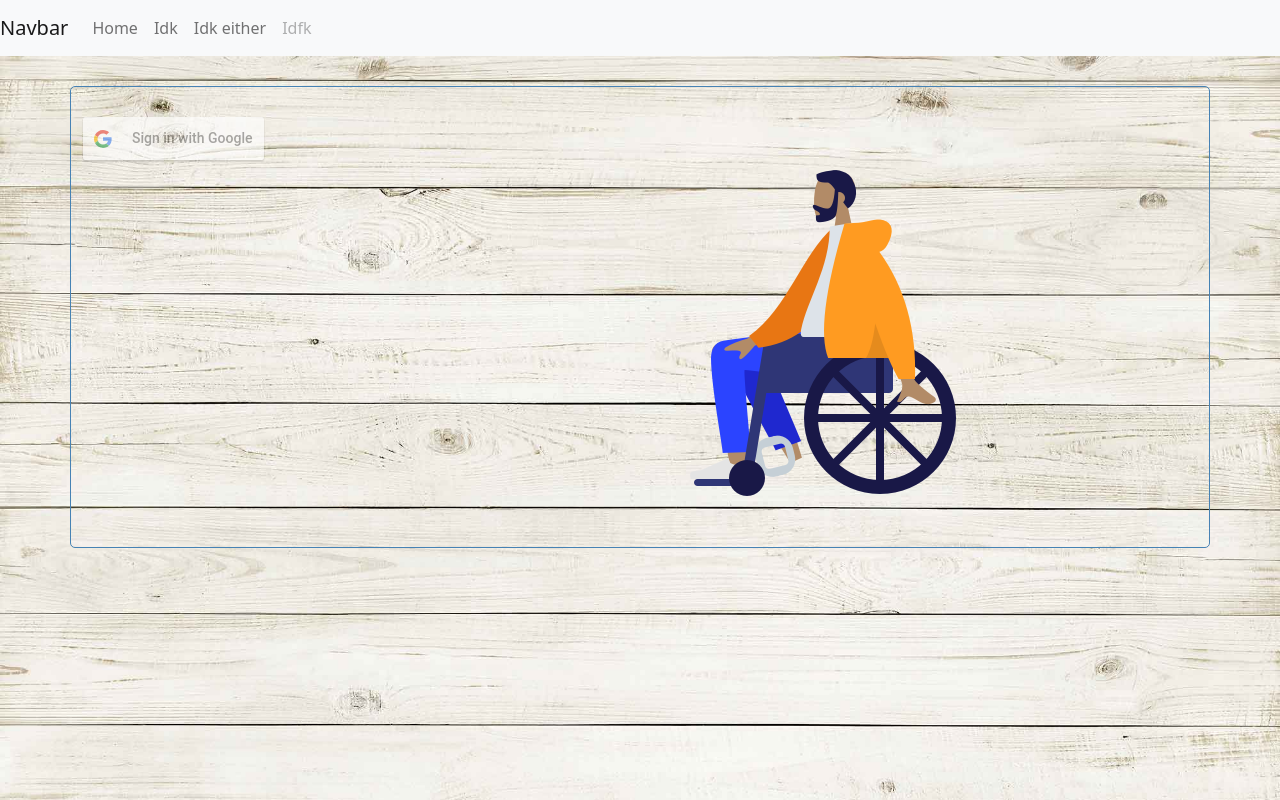
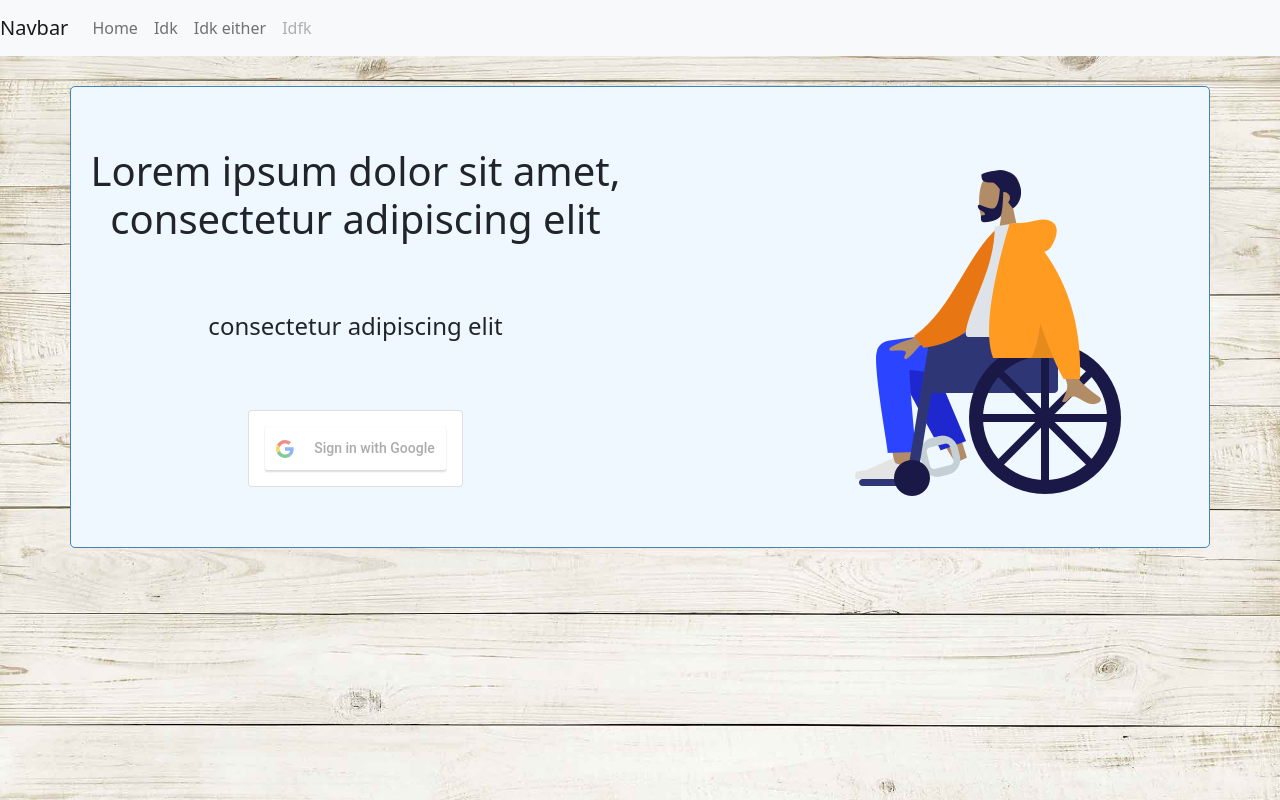
Before and after one commit to liconway/calgaryhacks2022, a React (Create React App) app in the folder client/: page / in a window 1280 px wide. Built offline with nearby package versions, Linux system fonts and the light colour scheme.

Commit message:
Added changes to homepage

```diff
--- a/client/src/components/Homepage.js
+++ b/client/src/components/Homepage.js
@@ -1,22 +1,27 @@
-import React, { useState, useEffect } from 'react';
-import Navigation from './Navigation';
+import React from 'react';
 import Container from 'react-bootstrap/Container';
 import Row from 'react-bootstrap/Row';
 import Col from 'react-bootstrap/Col';
 import LoginButton from './LoginButton';
 import sittingImg from '../img/sitting-3.png';
-
+import Card from 'react-bootstrap/Card';
+import Image from 'react-bootstrap/Image'
+import '../css/Homepage.css';
 
 function Homepage() {
     return (
         <div>
             <Container>
                 <Row>
-                    <Col>
-                        <LoginButton />
+                    <Col id="sign-in">
+                        <h1>Lorem ipsum dolor sit amet, consectetur adipiscing elit </h1>
+                        <h4>consectetur adipiscing elit </h4>
+                        <Card body>
+                            <LoginButton />
+                        </Card>
                     </Col>
-                    <Col>
-                        <img src={sittingImg} />
+                    <Col id="hero">
+                        <Image fluid src={sittingImg} />
                     </Col>
                 </Row>
             </Container>
--- a/client/src/components/LoginButton.js
+++ b/client/src/components/LoginButton.js
@@ -5,7 +5,7 @@ import { GoogleLogin } from 'react-google-login';
 function LoginButton() {
 
     const clientId = '518828783452-4vdk5panaua9s8entiv5ljoqvbo7l4j5.apps.googleusercontent.com'
-    const endpoint = 'http://localhost:3000/post/auth';
+    const endpoint = 'http://localhost:1234/auth';
 
     const handleLogin = async (googleData) => {
         const res = await fetch(endpoint, {
@@ -18,7 +18,9 @@ function LoginButton() {
           }
         });
 
-        const data = await res.json();
+        if (res) {
+            const data = await res.json();
+        }
     }
 
     const errorResponseGoogle = (response) => {
--- /dev/null
+++ b/client/src/css/Homepage.css
@@ -0,0 +1,22 @@
+.container {
+    background-color: aliceblue;
+}
+
+#sign-in {
+    display: flex;
+    flex-direction: column;
+    align-items: center;
+    justify-content: space-around;
+    text-align: center;
+}
+
+.card-body {
+    display: flex;
+    justify-content: center;
+    align-content: center;
+}
+
+#hero {
+    display: flex;
+    justify-content: flex-end;
+}
```
